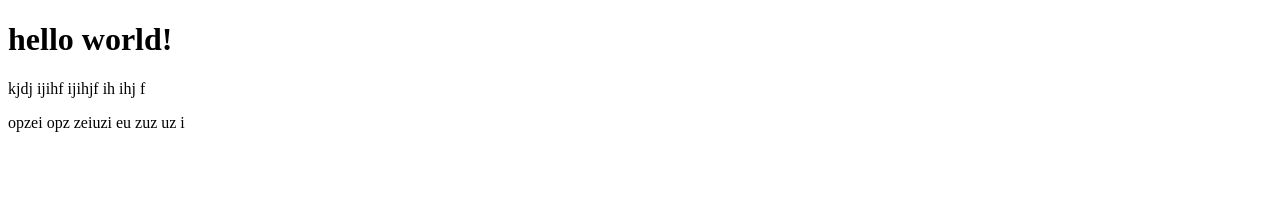
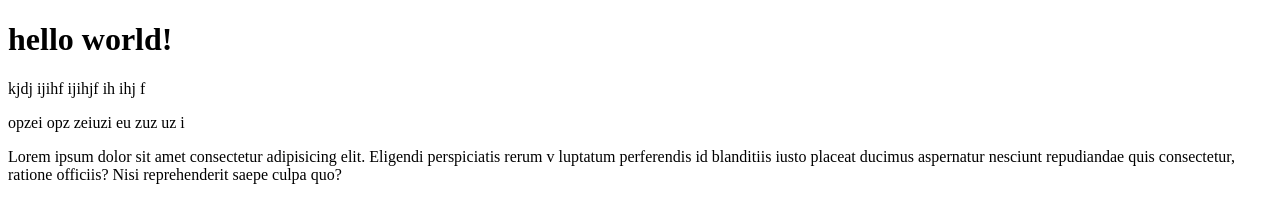
Before and after one commit to musa2023git/PremierCommit, a plain HTML site: page index.html in a window 1280 px wide. Drawn offline with Linux system fonts and the light colour scheme.

Commit message:
test new commit

```diff
--- a/index.html
+++ b/index.html
@@ -8,6 +8,10 @@
     <h1>hello world!</h1>
     <p>kjdj ijihf ijihjf ih ihj f</p>
     <p>opzei opz zeiuzi eu zuz uz i</p>
+    <p>Lorem ipsum dolor sit amet consectetur adipisicing elit.
+         Eligendi perspiciatis rerum v
+     luptatum perferendis id blanditiis iusto placeat ducimus aspernatur nesciunt repudiandae
+     quis consectetur, ratione officiis? Nisi reprehenderit saepe culpa quo?</p>
 </head>
 <body>
 
```
